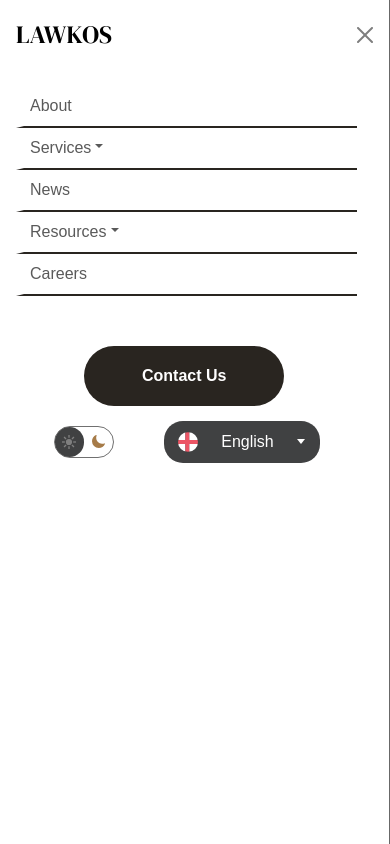
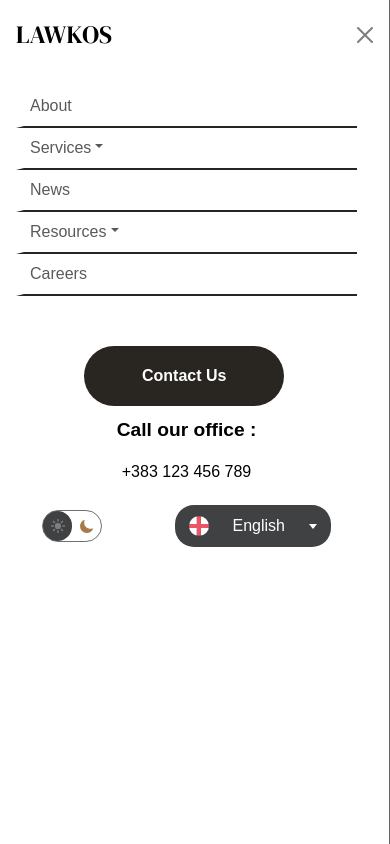
Before and after one commit to AdnanAjredini1/lawkos, a React (Vite) app: page / in a window 390 px wide. Both pictures are taken after a click on the button 350 px from the left and 35 px from the top of the page. Shown: the top 844 px of the page. Built offline with nearby package versions, Linux system fonts and the light colour scheme; a web font is replaced by a local one.

Commit message:
nav-mobile

```diff
--- a/src/components/MobileNav/MobileNav.jsx
+++ b/src/components/MobileNav/MobileNav.jsx
@@ -87,7 +87,7 @@ function MobileNav() {
             <ul className="navbar-nav justify-content-end flex-grow-1 pe-3">
               <li className="nav-item item-mob">
                 <a className="nav-link " aria-current="page" href="/about">
-                  <FormattedMessage id="About" defaultMessage="About"/>
+                  <FormattedMessage id="About" defaultMessage="About" />
                 </a>
               </li>
 
@@ -99,36 +99,47 @@ function MobileNav() {
                   data-bs-toggle="dropdown"
                   aria-expanded="false"
                 >
-                  <FormattedMessage id="Services" defaultMessage="Services"/>
+                  <FormattedMessage id="Services" defaultMessage="Services" />
                 </a>
                 <ul className="dropdown-menu">
                   <li>
                     <a className="dropdown-item " href="#">
-                    <FormattedMessage id="Corporate Law" defaultMessage="Corporate Law"/>
+                      <FormattedMessage
+                        id="Corporate Law"
+                        defaultMessage="Corporate Law"
+                      />
                     </a>
                   </li>
                   <li>
                     <a className="dropdown-item " href="#">
-                    <FormattedMessage id="Real Estate" defaultMessage="Real Estate"/>
-
+                      <FormattedMessage
+                        id="Real Estate"
+                        defaultMessage="Real Estate"
+                      />
                     </a>
                   </li>
                   <li>
                     <a className="dropdown-item" href="#">
-                    <FormattedMessage id="Tax & Customs Laws " defaultMessage="Tax & Customs Laws "/>
-
+                      <FormattedMessage
+                        id="Tax & Customs Laws "
+                        defaultMessage="Tax & Customs Laws "
+                      />
                     </a>
                   </li>
                   <li>
                     <a className="dropdown-item" href="#">
-                    <FormattedMessage id="Public Procurement" defaultMessage="Public Procurement"/>
-
+                      <FormattedMessage
+                        id="Public Procurement"
+                        defaultMessage="Public Procurement"
+                      />
                     </a>
                   </li>
                   <li>
                     <a className="dropdown-item" href="#">
-                    <FormattedMessage id="Banking & Finance" defaultMessage="Banking & Finance"/>
-
+                      <FormattedMessage
+                        id="Banking & Finance"
+                        defaultMessage="Banking & Finance"
+                      />
                     </a>
                   </li>
                 </ul>
@@ -136,8 +147,7 @@ function MobileNav() {
 
               <li className="nav-item  item-mob">
                 <a className="nav-link" href="/news">
-                <FormattedMessage id="News" defaultMessage="News"/>
-
+                  <FormattedMessage id="News" defaultMessage="News" />
                 </a>
               </li>
 
@@ -149,38 +159,41 @@ function MobileNav() {
                   data-bs-toggle="dropdown"
                   aria-expanded="false"
                 >
-                 <FormattedMessage id="Resources" defaultMessage="Resources"/>
-
+                  <FormattedMessage id="Resources" defaultMessage="Resources" />
                 </a>
                 <ul className="dropdown-menu">
                   <li>
                     <a className="dropdown-item" href="#">
-                    <FormattedMessage id="Network" defaultMessage="Network"/>
-
+                      <FormattedMessage id="Network" defaultMessage="Network" />
                     </a>
                   </li>
                   <li>
                     <a className="dropdown-item" href="#">
-                    <FormattedMessage id="Legal Notices" defaultMessage="Legal Notices"/>
-
+                      <FormattedMessage
+                        id="Legal Notices"
+                        defaultMessage="Legal Notices"
+                      />
                     </a>
                   </li>
 
                   <li>
                     <a className="dropdown-item" href="#">
-                    <FormattedMessage id="Laws of Kosova" defaultMessage="Laws of Kosova"/>
-
+                      <FormattedMessage
+                        id="Laws of Kosova"
+                        defaultMessage="Laws of Kosova"
+                      />
                     </a>
                   </li>
                   <li>
                     <a className="dropdown-item" href="#">
-                    <FormattedMessage id="Insights" defaultMessage="Insights"/>
-
+                      <FormattedMessage
+                        id="Insights"
+                        defaultMessage="Insights"
+                      />
                     </a>
                   </li>
                   <li>
                     <a className="dropdown-item" href="#">
-
                       Podcast
                     </a>
                   </li>
@@ -189,12 +202,22 @@ function MobileNav() {
 
               <li className="nav-item  item-mob">
                 <a className="nav-link" href="/news">
-                <FormattedMessage id="Careers" defaultMessage="Careers"/>
-
+                  <FormattedMessage id="Careers" defaultMessage="Careers" />
                 </a>
               </li>
 
-              <button className="btn mobileBtn"><FormattedMessage id="Contact Us" defaultMessage="Contact Us"/> </button>
+              <button className="btn mobileBtn">
+                <FormattedMessage id="Contact Us" defaultMessage="Contact Us" />{" "}
+              </button>
+              <div className="number">
+                <p className="number-p">
+                  <FormattedMessage
+                    id="Call our office"
+                    defaultMessage="Call our office :"
+                  />
+                </p>
+                <p className="number-n">+383 123 456 789 </p>
+              </div>
               <div className="switchButtonSelectLanguageWrapper">
                 <SwitchModeButton
                   wrapperClasses="switch-mode-div "
@@ -206,15 +229,6 @@ function MobileNav() {
                 <SelectLanguage />
               </div>
             </ul>
-            {/* <form className="d-flex mt-3" role="search">
-            <input
-              className="form-control me-2"
-              type="search"
-              placeholder="Search"
-              aria-label="Search"
-            />
-            <button className="btn btn-outline-success" type="submit">Search</button>
-          </form> */}
           </div>
         </div>
       </div>
--- a/src/components/MobileNav/mobile-nav.scss
+++ b/src/components/MobileNav/mobile-nav.scss
@@ -108,15 +108,38 @@
   }
 
   .switchButtonSelectLanguageWrapper {
-    margin-top: 20px;
+    margin-top: 10px;
     display: flex !important;
-    flex-direction: row;
-    gap: 30px;
-    justify-content: center;
+    flex-direction: row !important;
+    // gap: 30px;
+    justify-content: space-around;
   }
 
   .btn-close {
     filter: #a67b48;
   }
 
+
+  .number{
+    margin-top: 10px;
+    display: flex;
+    flex-direction: column;
+    justify-content:center;
+    align-items: center;
+    flex-wrap: wrap;
+    gap: -10px;
+
+  }
+
+  .number-p{
+    font-size: larger;
+    font-weight: 600;
+    color: #000000;
+
+  }
+
+  .number-n{
+    color: #000000;
+  }
+
 }
```
